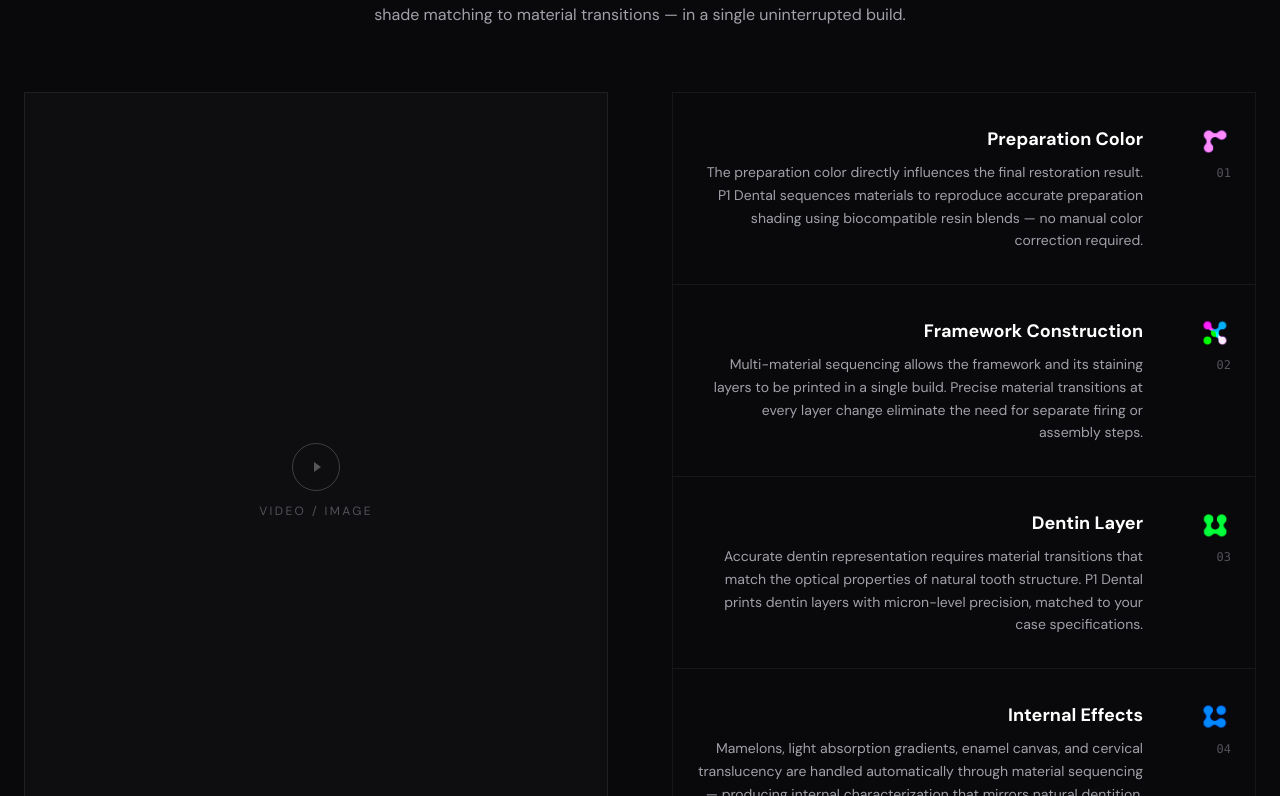
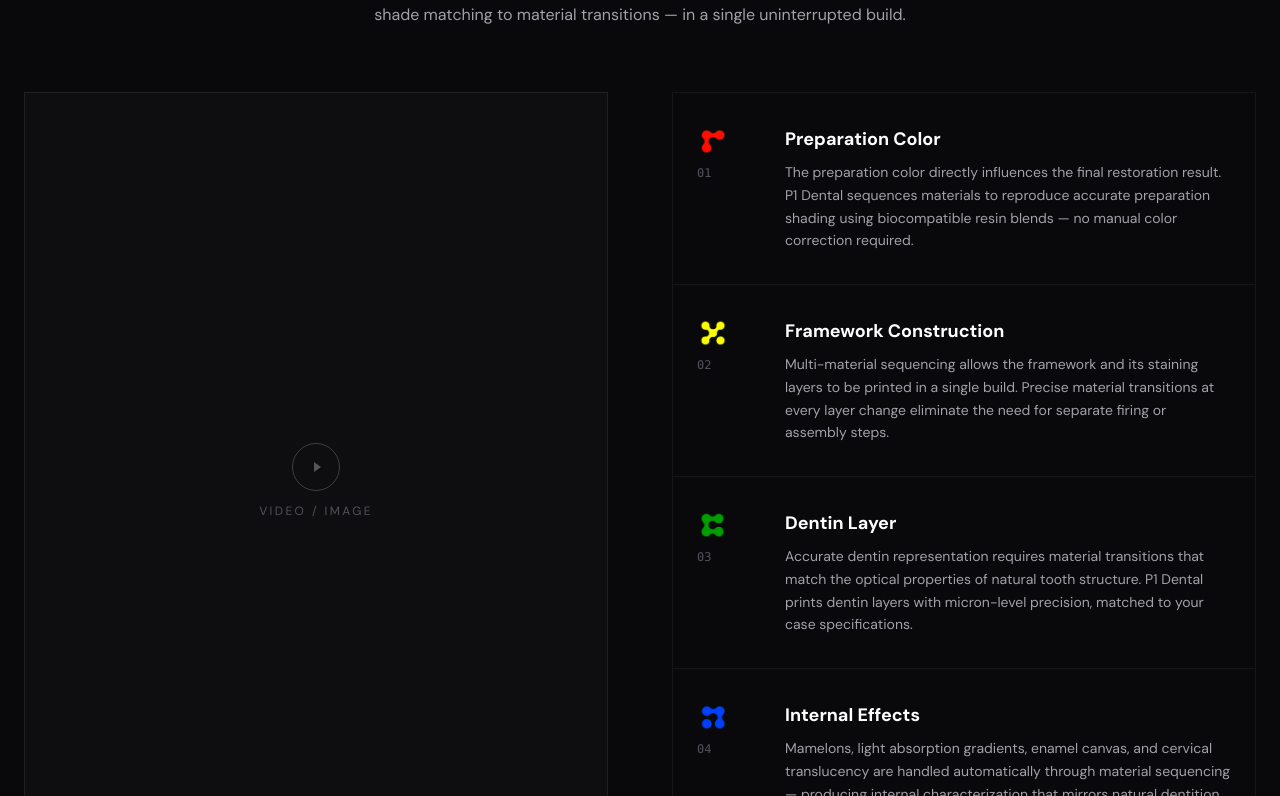
Before and after one commit to BrandonGraser/polysynth, a Next.js app: page /applications/dental-medical in a window 1280 px wide. Shown: the part 1064-1860 px from the top of the page. Built offline with nearby package versions, Linux system fonts and the light colour scheme.

Commit message:
Update DentalMedicalPage.tsx

```diff
--- a/components/DentalMedicalPage.tsx
+++ b/components/DentalMedicalPage.tsx
@@ -20,12 +20,12 @@ export default function DentalMedicalPage() {
 
   // Icon configs for dental list: [src, filter, rotation]
   const dentalIcons: [string, string, number][] = [
-    [ICON_3, "hue-rotate(140deg) saturate(2) brightness(1.1)", 0],        // Red
-    [ICON_1, "hue-rotate(185deg) saturate(3) brightness(1.2)", 90],       // Yellow (X-shape)
-    [ICON_2, "hue-rotate(60deg) saturate(1.5) brightness(1.1)", 0],       // Green
-    [ICON_4, "hue-rotate(290deg) saturate(2.5) brightness(1.2)", 180],    // Blue
-    [ICON_1, "hue-rotate(0deg) saturate(1.5) brightness(1.1)", 0],        // Magenta (X-shape)
-    [ICON_3, "hue-rotate(250deg) saturate(2) brightness(1.2)", 270],      // Blue rotated
+    [ICON_3, "brightness(0) saturate(100%) invert(16%) sepia(98%) saturate(7404%) hue-rotate(0deg)", 0],          // #ff0000 red
+    [ICON_1, "brightness(0) saturate(100%) invert(91%) sepia(96%) saturate(1100%) hue-rotate(1deg)", 0],           // #ffea00 yellow (X solid)
+    [ICON_2, "brightness(0) saturate(100%) invert(44%) sepia(99%) saturate(5000%) hue-rotate(108deg)", 90],        // #00ff0c green
+    [ICON_4, "brightness(0) saturate(100%) invert(11%) sepia(99%) saturate(7448%) hue-rotate(231deg)", 0],         // #0018ff blue
+    [ICON_1, "brightness(0) saturate(100%) invert(13%) sepia(99%) saturate(7000%) hue-rotate(295deg)", 90],        // #ff00f6 magenta (X solid)
+    [ICON_3, "brightness(0) saturate(100%) invert(11%) sepia(99%) saturate(7448%) hue-rotate(231deg)", 180],       // #0018ff blue rotated
   ];
 
   return (
@@ -136,13 +136,8 @@ export default function DentalMedicalPage() {
               className="flex flex-col gap-4 px-6 py-7 sm:flex-row sm:gap-8 sm:py-8 transition-colors hover:bg-white/[0.02]"
               style={{opacity:0, animation:`fadeUp 0.6s ease ${0.1 + i * 0.07}s forwards`}}
             >
-              {/* Content — right aligned */}
-              <div className="flex-1 text-right">
-                <h3 className="text-lg font-bold mb-2">{feature.title}</h3>
-                <p className="text-sm text-zinc-400 leading-relaxed">{feature.description}</p>
-              </div>
               {/* Icon + number */}
-              <div className="flex items-center gap-4 sm:flex-col sm:items-end sm:gap-2 flex-shrink-0 sm:w-14">
+              <div className="flex items-center gap-4 sm:flex-col sm:items-start sm:gap-2 flex-shrink-0 sm:w-14">
                 <img
                   src={dentalIcons[i][0]}
                   alt=""
@@ -153,6 +148,11 @@ export default function DentalMedicalPage() {
                   }}
                 />
                 <span className="text-xs font-mono text-zinc-600">{String(i + 1).padStart(2, "0")}</span>
+              </div>
+              {/* Content */}
+              <div className="flex-1">
+                <h3 className="text-lg font-bold mb-2">{feature.title}</h3>
+                <p className="text-sm text-zinc-400 leading-relaxed">{feature.description}</p>
               </div>
             </div>
           ))}
```
